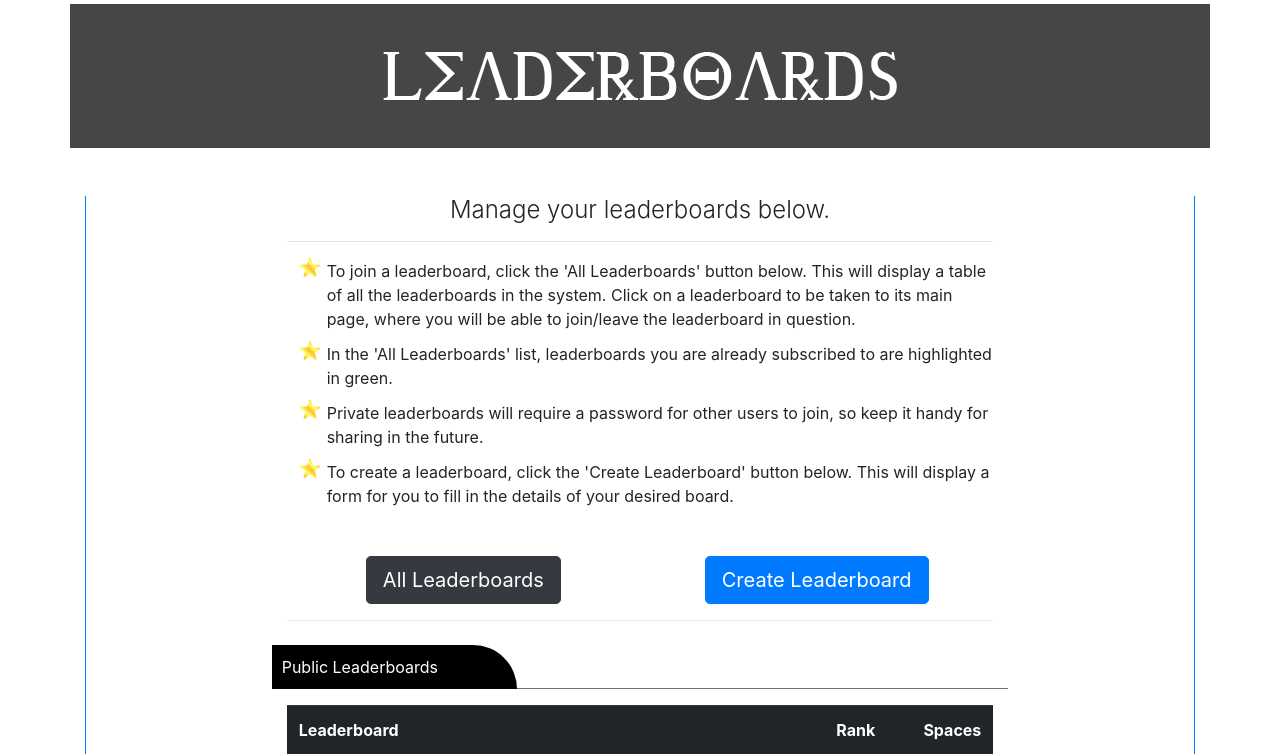
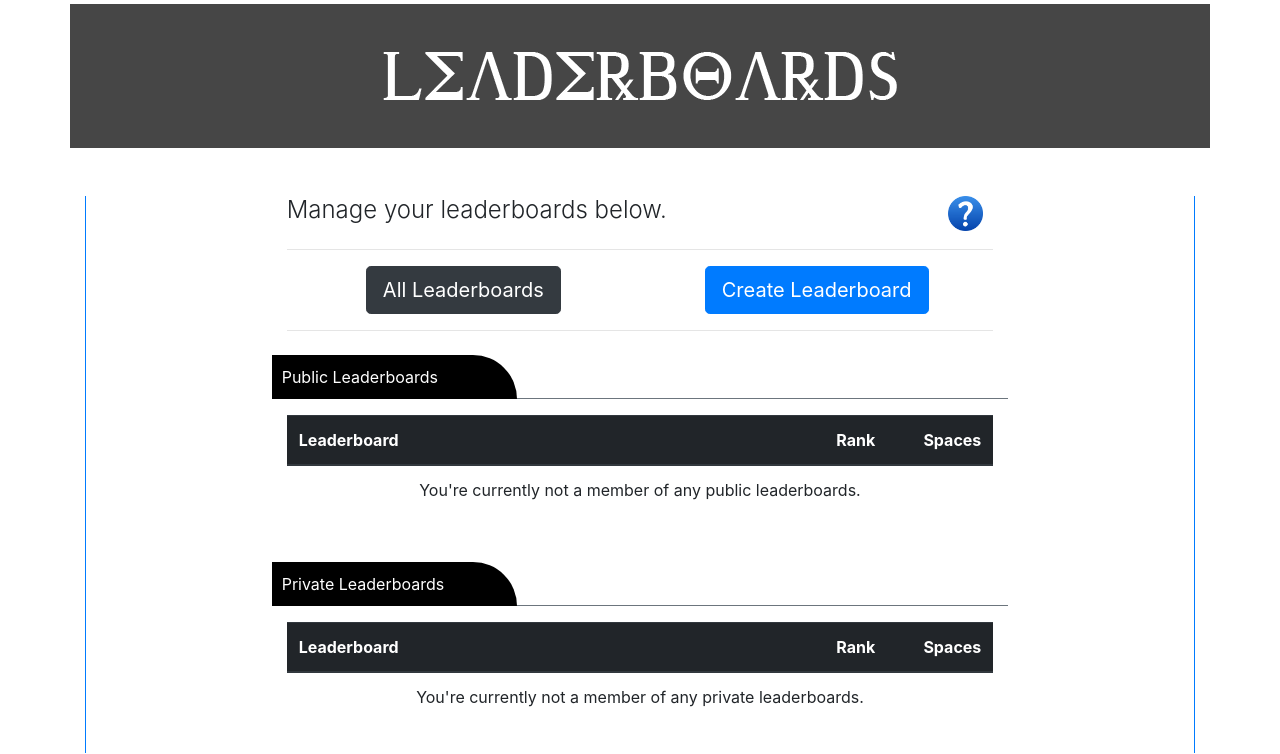
Before and after one commit to atlasJackson/soccerates, a Django app: page /leaderboards/ in a window 1280 px wide. Shown: the part 129-883 px from the top of the page. Run offline with Django 3.2, Linux system fonts and the light colour scheme; the visitor is signed in with stand-in values (Sample User, id 1); data that the repository does not hold is empty; parts of the project's set-up code (start-up, migrations or seed data) failed here and were passed over; some libraries are stand-ins or nearby versions.

Commit message:
Moved information/instructions to a modal for leaderboards page

```diff
--- a/static/css/main.css
+++ b/static/css/main.css
@@ -71,6 +71,10 @@ header h1 a:hover {
 
 .header-auth a {
   color: #fff;
+}
+
+.pointer {
+  cursor: pointer;
 }
 
 #wrapper-bottom {
--- a/templates/leaderboards.html
+++ b/templates/leaderboards.html
@@ -30,25 +30,13 @@
 
                 <!-- Leaderboards Information -->
                 <div class="mb-4" id="form-instructions">
-                    <h4 class="text-center font-weight-light">Manage your leaderboards below.</h4>
+                    <div class="d-flex justify-content-between">
+                        <h4 class="text-center font-weight-light">Manage your leaderboards below.</h4>
+                        <span class="pointer" data-toggle="modal" data-target="#leaderboardInfoModal">
+                            <img src="{% static 'img/info.png' %}" alt="" class="icon">
+                        </span>
+                    </div>
                     <hr />
-
-                    <div class="list-star-bullets mb-5">
-                        <ul >
-                            <li>
-                                To join a leaderboard, click the 'All Leaderboards' button below. This will display a table of all the leaderboards in the system. Click on a leaderboard to be taken to its main page, where you will be able to join/leave the leaderboard in question.
-                            </li>
-                            <li>
-                                In the 'All Leaderboards' list, leaderboards you are already subscribed to are highlighted in green.
-                            </li>
-                            <li>
-                                Private leaderboards will require a password for other users to join, so keep it handy for sharing in the future.
-                            </li>
-                            <li>
-                                To create a leaderboard, click the 'Create Leaderboard' button below. This will display a form for you to fill in the details of your desired board.
-                            </li>
-                        </ul>
-                    </div>
 
                     <!-- Buttons for showing the create board form and show all leaderboards. -->
                     <div class="d-none d-md-flex justify-content-around text-center mb-3">
@@ -109,4 +97,39 @@
         </div>
 
     </div>
+
+
+<div class="modal fade" tabindex="-1" role="dialog" id="leaderboardInfoModal">
+    <div class="modal-dialog" role="document">
+        <div class="modal-content">
+            <div class="modal-header">
+                <h5 class="modal-title">Leaderboard Information</h5>
+                <button type="button" class="close" data-dismiss="modal" aria-label="Close">
+                <span aria-hidden="true">&times;</span>
+                </button>
+            </div>
+            <div class="modal-body">
+                <div class="list-star-bullets mb-5">
+                    <ul >
+                        <li>
+                            To join a leaderboard, click the 'All Leaderboards' button below. This will display a table of all the leaderboards in the system. Click on a leaderboard to be taken to its main page, where you will be able to join/leave the leaderboard in question.
+                        </li>
+                        <li>
+                            In the 'All Leaderboards' list, leaderboards you are already subscribed to are highlighted in green.
+                        </li>
+                        <li>
+                            Private leaderboards will require a password for other users to join, so keep it handy for sharing in the future.
+                        </li>
+                        <li>
+                            To create a leaderboard, click the 'Create Leaderboard' button below. This will display a form for you to fill in the details of your desired board.
+                        </li>
+                    </ul>
+                </div>
+            </div>
+            <div class="modal-footer">
+                <button type="button" class="btn btn-secondary" data-dismiss="modal">Close</button>
+            </div>
+        </div>
+    </div>
+</div>
 {% endblock %}
```
Also changed, not shown: static/img/info.png (added).
